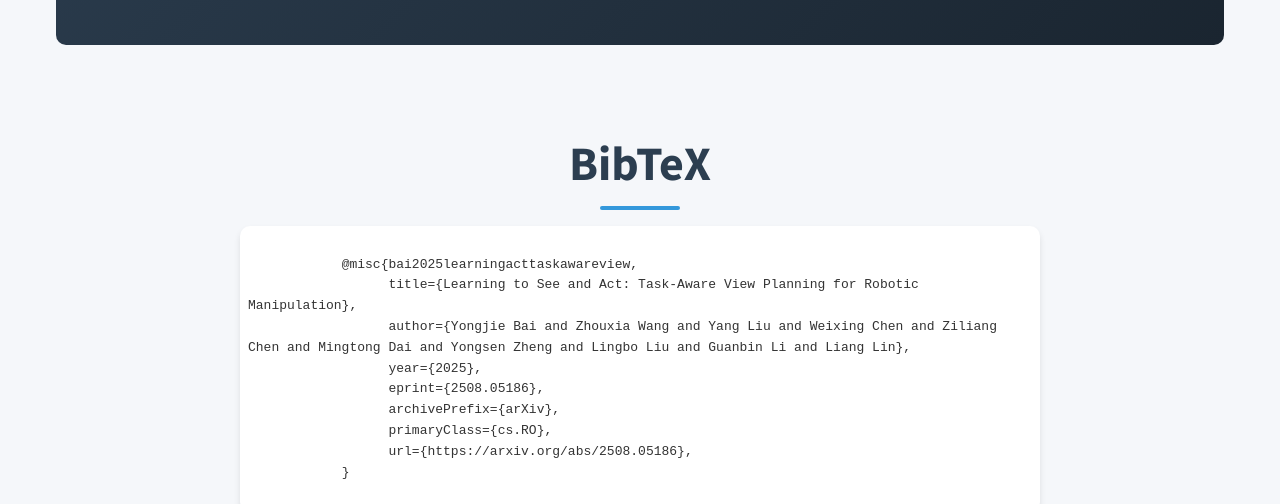
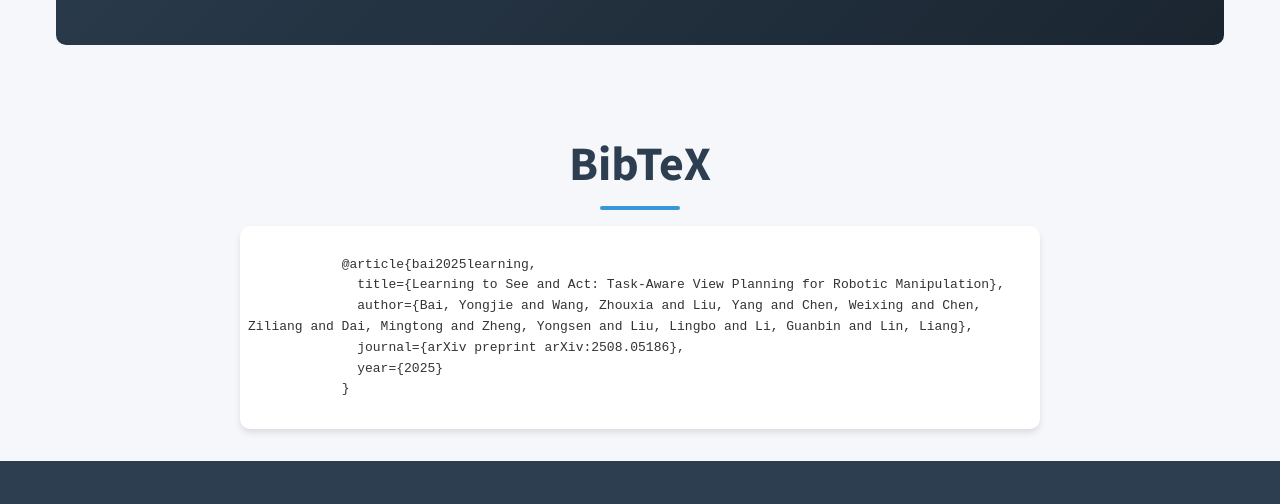
Before and after one commit to HCPLab-SYSU/TAVP, a plain HTML site: page index.html in a window 1280 px wide. Shown: the part 8523-9027 px from the top of the page. Drawn offline with nearby package versions, Linux system fonts and the light colour scheme.

Commit message:
Update index.html

```diff
--- a/index.html
+++ b/index.html
@@ -1302,14 +1302,11 @@
         </div>
 
         <div class="bibtex">
-            @misc{bai2025learningacttaskawareview,
-                  title={Learning to See and Act: Task-Aware View Planning for Robotic Manipulation},
-                  author={Yongjie Bai and Zhouxia Wang and Yang Liu and Weixing Chen and Ziliang Chen and Mingtong Dai and Yongsen Zheng and Lingbo Liu and Guanbin Li and Liang Lin},
-                  year={2025},
-                  eprint={2508.05186},
-                  archivePrefix={arXiv},
-                  primaryClass={cs.RO},
-                  url={https://arxiv.org/abs/2508.05186},
+            @article{bai2025learning,
+              title={Learning to See and Act: Task-Aware View Planning for Robotic Manipulation},
+              author={Bai, Yongjie and Wang, Zhouxia and Liu, Yang and Chen, Weixing and Chen, Ziliang and Dai, Mingtong and Zheng, Yongsen and Liu, Lingbo and Li, Guanbin and Lin, Liang},
+              journal={arXiv preprint arXiv:2508.05186},
+              year={2025}
             }
         </div>
         <!-- <div class="container is-max-desktop content">
```
